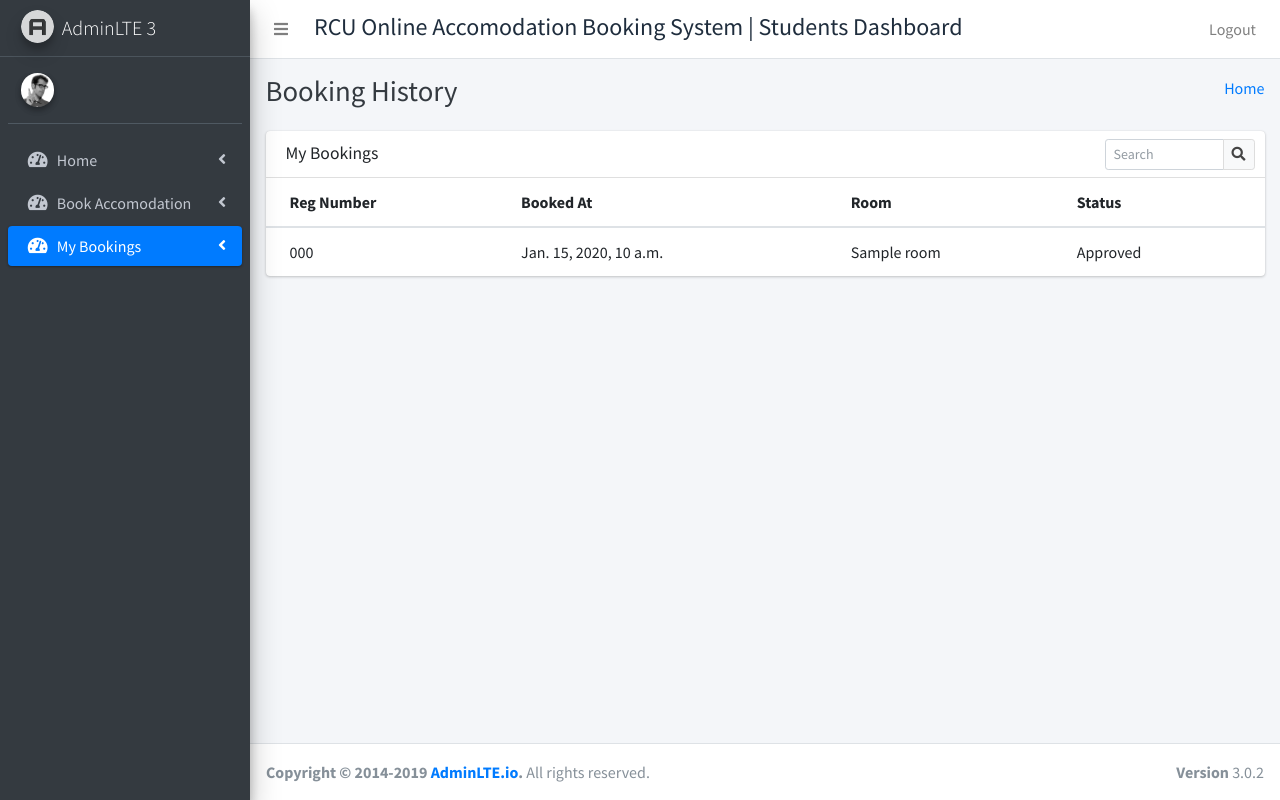
After one commit to tumbry10/rcu_obs, a Django app: a page that uses main/templates/StudentTemplates/sidebar_template.html in a window 1280 px wide. The commit adds this page. Run offline with Django 4.2, Linux system fonts and the light colour scheme; tables that the repository leaves empty hold one stand-in row (values such as "Sample post"); some libraries are stand-ins or nearby versions.

Commit message:
Accomodation booking
Student can book accommodation
***How can a student view his/her own booking under m_ bookings link

```diff
--- a/main/StudentViews.py
+++ b/main/StudentViews.py
@@ -2,15 +2,41 @@ from django.shortcuts import render
 from django.http import HttpResponse, HttpResponseRedirect
 from django.contrib import messages
 from main.models import *
+from django.urls import reverse
 
 
 def student_home(request):
 	return render(request, 'StudentTemplates/student_dashboard.html')
 
 def book_room(request):
-	hostels=Hostels.objects.all()
 	rooms=Rooms.objects.all()
-	return render(request, 'StudentTemplates/book_room_template.html', {'hostels':hostels, 'rooms':rooms})
+	semesterperiod=SemesterPeriod.objects.all()
+	return render(request, 'StudentTemplates/book_room_template.html', {'rooms':rooms, 'semesterperiod':semesterperiod})
 
 def book_room_save(request):
-	pass
+	if request.method != 'POST':
+		return HttpResponseRedirect(reverse(book_room))
+	else:
+		room_id=request.POST.get('hostels')
+		hostels=Rooms.objects.get(id=room_id)
+		period_id=request.POST.get('periods')
+		periods=SemesterPeriod.objects.get(id=period_id)
+		status=request.POST.get('status')
+
+		student_obj=Students.objects.get(admin=request.user.id)
+
+		try:
+			accommo_booking=Accommo_Bookings(student_id=student_obj, status=status, room_id=hostels, period_id=periods)
+			accommo_booking.save()
+			messages.success(request, 'Successfully Booked Accommodation')
+			return HttpResponseRedirect('/book_room')
+
+		except:
+			messages.error(request, 'Failed to Book Accommodation, Retry')
+			return HttpResponseRedirect('/book_room')
+
+def my_bookings(request, student_id):
+	student=Students.objects.get(admin=student_id)
+	accommo_bookings=Accommo_Bookings.objects.all()
+	my_bookings=student.accommo_bookings_set.all()
+	return render(request, 'StudentTemplates/my_bookings_template.html', {'student':student, 'id':student_id, 'accommo_bookings':accommo_bookings, 'my_bookings':my_bookings})
--- a/main/models.py
+++ b/main/models.py
@@ -68,10 +68,15 @@ class Students(models.Model):
 
 
 class Accommo_Bookings(models.Model):
+	STATUS = (
+		('Pending', 'Pending'),
+		('Waiting For Payment', 'Waiting For Payment'),
+		('Approved', 'Approved'),
+		)
 	id=models.AutoField(primary_key=True)
 	student_id=models.ForeignKey(Students, on_delete=models.CASCADE)
 	room_id = models.ForeignKey(Rooms, on_delete=models.CASCADE)
-	status=models.CharField(max_length=100)
+	status=models.CharField(max_length=100, choices=STATUS)
 	period_id=models.ForeignKey(SemesterPeriod, on_delete=models.CASCADE)
 	created_at=models.DateTimeField(auto_now_add=True)
 	updated_at=models.DateTimeField(auto_now_add=True)
--- /dev/null
+++ b/main/templates/StudentTemplates/my_bookings_template.html
@@ -0,0 +1,58 @@
+{% extends 'StudentTemplates/base.html' %}
+
+{% block page_tittle %}
+Booking History
+{% endblock page_tittle %}
+
+{% block main_content %}
+<!-- Main content -->
+    <section class="content">
+      <div class="container-fluid">
+        <div class="row">
+          <div class="col-12">
+            <div class="card">
+              <div class="card-header">
+                <h3 class="card-title">My Bookings</h3>
+
+                <div class="card-tools">
+                  <div class="input-group input-group-sm" style="width: 150px;">
+                    <input type="text" name="table_search" class="form-control float-right" placeholder="Search">
+
+                    <div class="input-group-append">
+                      <button type="submit" class="btn btn-default"><i class="fas fa-search"></i></button>
+                    </div>
+                  </div>
+                </div>
+              </div>
+              <!-- /.card-header -->
+              <div class="card-body table-responsive p-0">
+                <table class="table table-hover text-nowrap">
+                  <thead>
+                    <tr>
+                      <th>Reg Number</th>
+                      <th>Booked At</th>
+                      <th>Room</th>
+                      <th>Status</th>
+                    </tr>
+                  </thead>
+                  <tbody>
+                  {% for a in accommo_bookings %}
+                    <tr>
+                      <td>{{ a.student_id.registration_number }}</td>
+                      <td>{{ a.created_at }}</td>
+                      <td>{{ a.room_id.room_name }}</td>
+                      <td>{{ a.status }}</td>
+                    </tr>
+                  {% endfor %}
+                  </tbody>
+                </table>
+              </div>
+              <!-- /.card-body -->
+            </div>
+            <!-- /.card -->
+          </div>
+        </div>
+      </div>
+    </section>
+
+{% endblock main_content %}
--- a/main/templates/StudentTemplates/sidebar_template.html
+++ b/main/templates/StudentTemplates/sidebar_template.html
@@ -45,6 +45,16 @@
               </p>
             </a>
           </li>
+          <li class="nav-item">
+            {% url 'my_bookings' student_id=id as my_bookings%}
+            <a href="my_bookings/{{ student_id }}" class="nav-link {% if request.path == my_bookings %} active {% endif %}">
+              <i class="nav-icon fas fa-tachometer-alt"></i>
+              <p>
+                My Bookings
+                <i class="right fas fa-angle-left"></i>
+              </p>
+            </a>
+          </li>
         </ul>
       </nav>
       <!-- /.sidebar-menu -->
--- a/rcu_obs/urls.py
+++ b/rcu_obs/urls.py
@@ -41,4 +41,5 @@ urlpatterns = [
     path('student_home', StudentViews.student_home, name='student_home'),
     path('book_room', StudentViews.book_room, name='book_room'),
     path('book_room_save', StudentViews.book_room_save, name='book_room_save'),
+    path('my_bookings<str:student_id>', StudentViews.my_bookings, name='my_bookings'),
 ]
```
Also changed, not shown: main/templates/StudentTemplates/book_room_template.html (+8 -7 lines).
